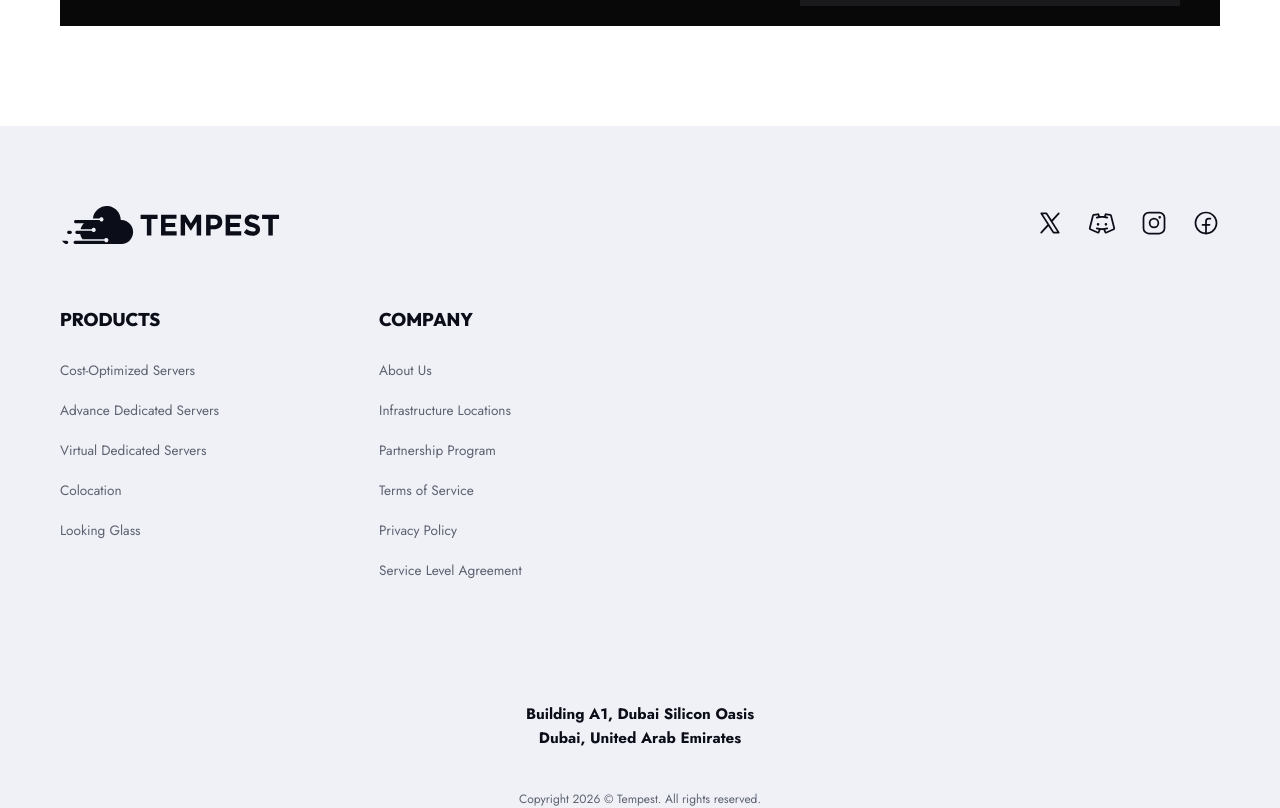
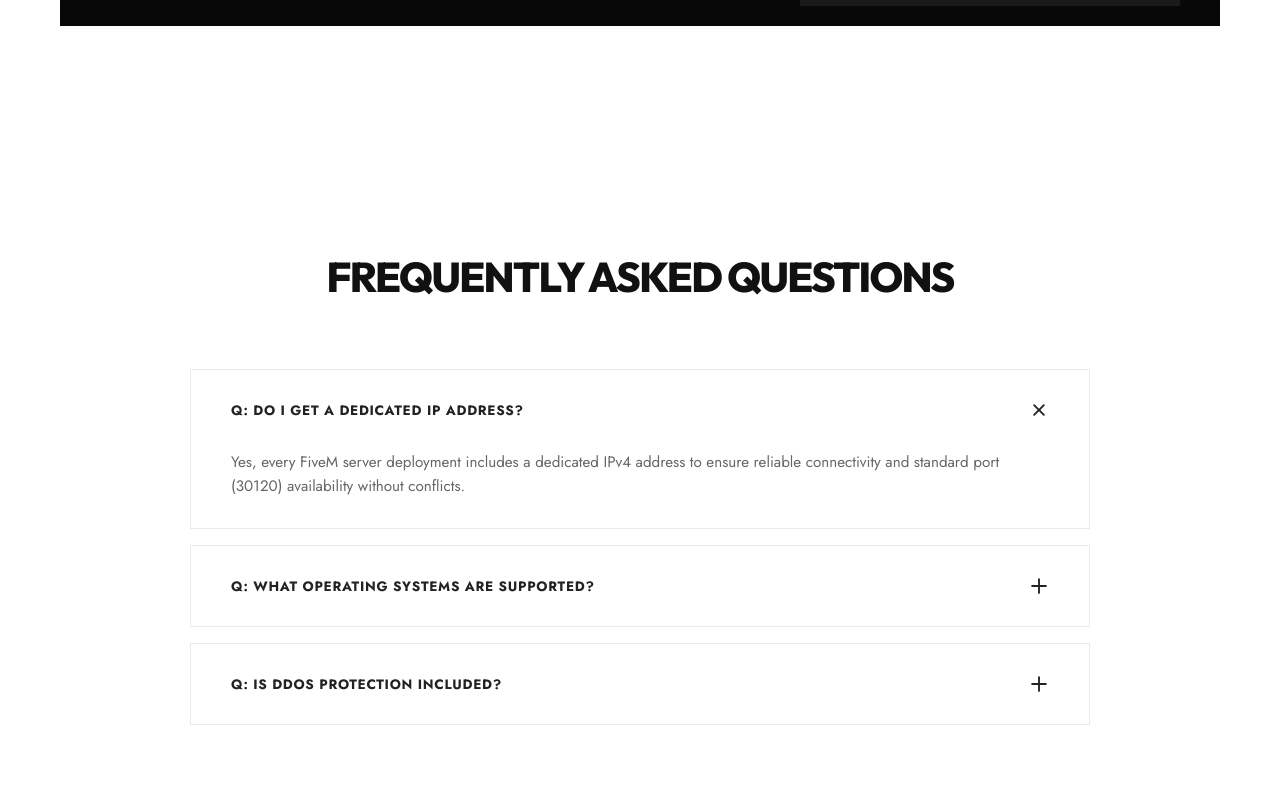
Before and after one commit to souiiii/Bytenia, a React (Vite) app: page /servers/fiveM in a window 1280 px wide. Shown: the part 2840-3648 px from the top of the page. Built offline with nearby package versions, Linux system fonts and the light colour scheme; what react-world-flags would draw is missing.

Commit message:
feat: add FiveMFAQ component and integrate it into FiveMServersPage

```diff
--- /dev/null
+++ b/src/components/FiveMFAQ/FiveMFAQ.css
@@ -0,0 +1,101 @@
+.fivem-faq {
+  background-color: #ffffff;
+  padding: 120px 0;
+}
+
+.fivem-faq-header {
+  text-align: center;
+  margin-bottom: 60px;
+}
+
+.fivem-faq-title {
+  font-size: 2.6rem;
+  font-weight: 900;
+  color: #111;
+  margin: 0;
+  letter-spacing: -0.04em;
+}
+
+.fivem-faq-list {
+  max-width: 900px;
+  margin: 0 auto;
+  display: flex;
+  flex-direction: column;
+  gap: 16px;
+}
+
+.fivem-faq-item {
+  border: 1px solid #eaeaea;
+  background-color: #ffffff;
+}
+
+.fivem-faq-question {
+  display: flex;
+  justify-content: space-between;
+  align-items: center;
+  width: 100%;
+  padding: 30px 40px;
+  background: none;
+  border: none;
+  cursor: pointer;
+  text-align: left;
+}
+
+.fivem-faq-q-text {
+  font-size: 0.85rem;
+  font-weight: 800;
+  color: #222;
+  text-transform: uppercase;
+  letter-spacing: 0.05em;
+}
+
+.fivem-faq-icon {
+  color: #222;
+  transition: transform 0.3s cubic-bezier(0.4, 0, 0.2, 1);
+  flex-shrink: 0;
+}
+
+.fivem-faq-icon.rotated {
+  transform: rotate(45deg);
+}
+
+.fivem-faq-answer {
+  padding: 0 40px 30px 40px;
+  animation: fadeIn 0.3s ease;
+}
+
+.fivem-faq-answer p {
+  font-size: 0.95rem;
+  line-height: 1.6;
+  color: #666;
+  margin: 0;
+  font-weight: 400;
+}
+
+@keyframes fadeIn {
+  from {
+    opacity: 0;
+    transform: translateY(-5px);
+  }
+  to {
+    opacity: 1;
+    transform: translateY(0);
+  }
+}
+
+/* Responsive */
+@media (max-width: 768px) {
+  .fivem-faq {
+    padding: 80px 0;
+  }
+  .fivem-faq-title {
+    font-size: 2rem;
+  }
+  .fivem-faq-question {
+    padding: 24px;
+    gap: 16px;
+  }
+  .fivem-faq-answer {
+    padding: 0 24px 24px 24px;
+  }
+}
--- /dev/null
+++ b/src/components/FiveMFAQ/FiveMFAQ.jsx
@@ -0,0 +1,68 @@
+import React, { useState } from 'react';
+import { Plus } from '@phosphor-icons/react';
+import './FiveMFAQ.css';
+
+const faqs = [
+  {
+    id: 1,
+    question: "DO I GET A DEDICATED IP ADDRESS?",
+    answer: "Yes, every FiveM server deployment includes a dedicated IPv4 address to ensure reliable connectivity and standard port (30120) availability without conflicts."
+  },
+  {
+    id: 2,
+    question: "WHAT OPERATING SYSTEMS ARE SUPPORTED?",
+    answer: "We currently support the latest stable releases of Windows Server 2022 and Ubuntu 22.04 LTS. Both environments are highly optimized for running the FXServer runtime."
+  },
+  {
+    id: 3,
+    question: "IS DDOS PROTECTION INCLUDED?",
+    answer: "Absolutely. All our FiveM nodes are backed by multi-terabit layer 4/7 DDoS mitigation specifically tuned to filter out malicious game-server traffic while letting legitimate players through."
+  }
+];
+
+const FiveMFAQ = () => {
+  const [openId, setOpenId] = useState(1);
+
+  const toggleFaq = (id) => {
+    setOpenId(openId === id ? null : id);
+  };
+
+  return (
+    <section className="fivem-faq section">
+      <div className="container">
+        <div className="fivem-faq-header">
+          <h2 className="fivem-faq-title">FREQUENTLY ASKED QUESTIONS</h2>
+        </div>
+
+        <div className="fivem-faq-list">
+          {faqs.map(faq => {
+            const isOpen = openId === faq.id;
+            return (
+               <div className={`fivem-faq-item ${isOpen ? 'open' : ''}`} key={faq.id}>
+                 <button
+                   className="fivem-faq-question"
+                   onClick={() => toggleFaq(faq.id)}
+                   aria-expanded={isOpen}
+                 >
+                   <span className="fivem-faq-q-text">Q: {faq.question}</span>
+                   <Plus
+                     size={20}
+                     weight="bold"
+                     className={`fivem-faq-icon ${isOpen ? 'rotated' : ''}`}
+                   />
+                 </button>
+                 {isOpen && (
+                   <div className="fivem-faq-answer">
+                     <p>{faq.answer}</p>
+                   </div>
+                 )}
+               </div>
+            );
+          })}
+        </div>
+      </div>
+    </section>
+  );
+};
+
+export default FiveMFAQ;
--- a/src/pages/FiveMServersPage.jsx
+++ b/src/pages/FiveMServersPage.jsx
@@ -4,6 +4,7 @@ import FiveMFeatures from '../components/FiveMFeatures/FiveMFeatures';
 import FiveMNodeConfigurations from '../components/FiveMNodeConfigurations/FiveMNodeConfigurations';
 import FiveMWorkloads from '../components/FiveMWorkloads/FiveMWorkloads';
 import FiveMNetworkStatus from '../components/FiveMNetworkStatus/FiveMNetworkStatus';
+import FiveMFAQ from '../components/FiveMFAQ/FiveMFAQ';
 
 const FiveMServersPage = () => {
   return (
@@ -13,6 +14,7 @@ const FiveMServersPage = () => {
       <FiveMNodeConfigurations />
       <FiveMWorkloads />
       <FiveMNetworkStatus />
+      <FiveMFAQ />
     </>
   );
 };
```
